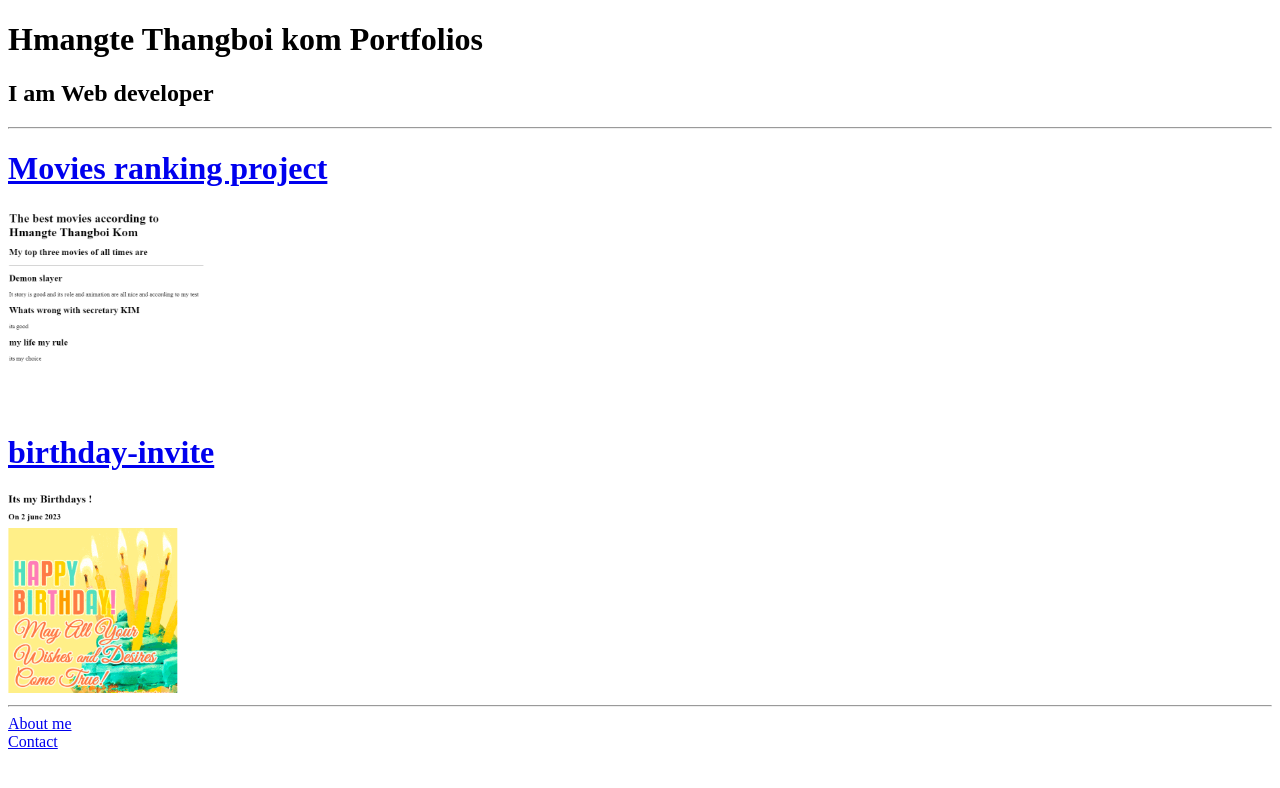
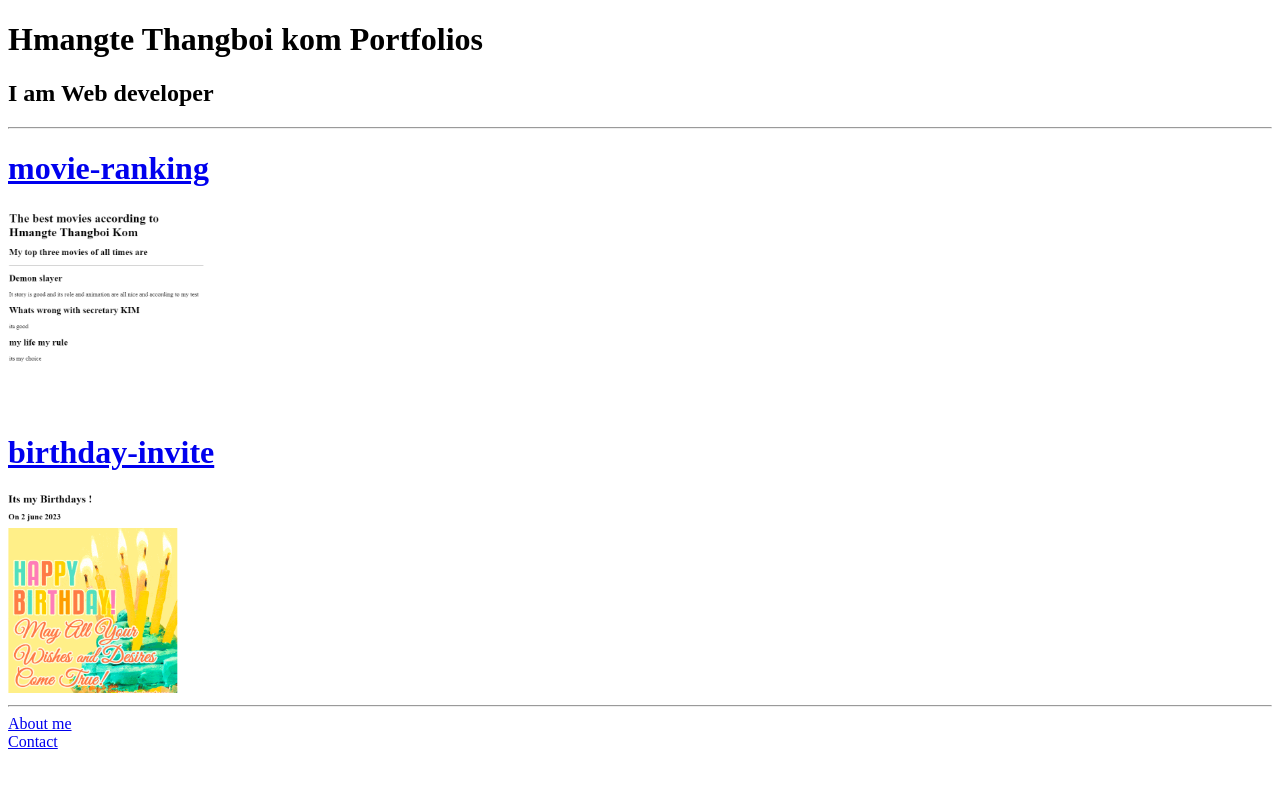
Before and after one commit to komdeveloper1/html-portfolios, a plain HTML site: page index.html in a window 1280 px wide. Drawn offline with Linux system fonts and the light colour scheme.

Commit message:
Add files via upload

```diff
--- a/index.html
+++ b/index.html
@@ -8,7 +8,7 @@
         <h1>Hmangte Thangboi kom Portfolios </h1>
         <h2>I am Web developer </h2>
         <hr>
-        <p><h1><a href="./public/movie-ranking.html">Movies ranking project</a></h1></p>
+        <p><h1><a href="./public/movie-ranking.html">movie-ranking</a></h1></p>
         <img src="./assets/images/movies ranking .png" height="200">
        <p><h1><a href=".//public/birthday-invite.html">birthday-invite</a></h1></p>
         <img src="./assets/images/real birthday invite.png" height="200">
```
